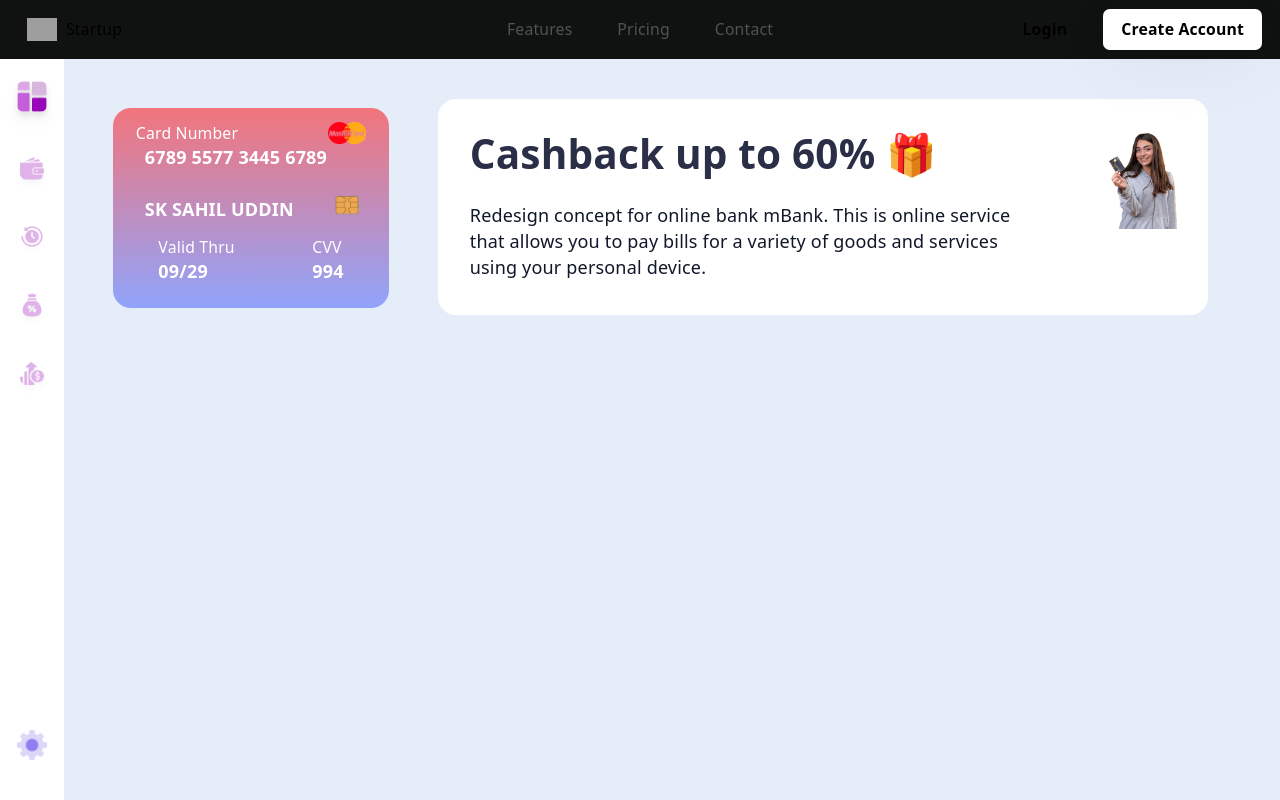
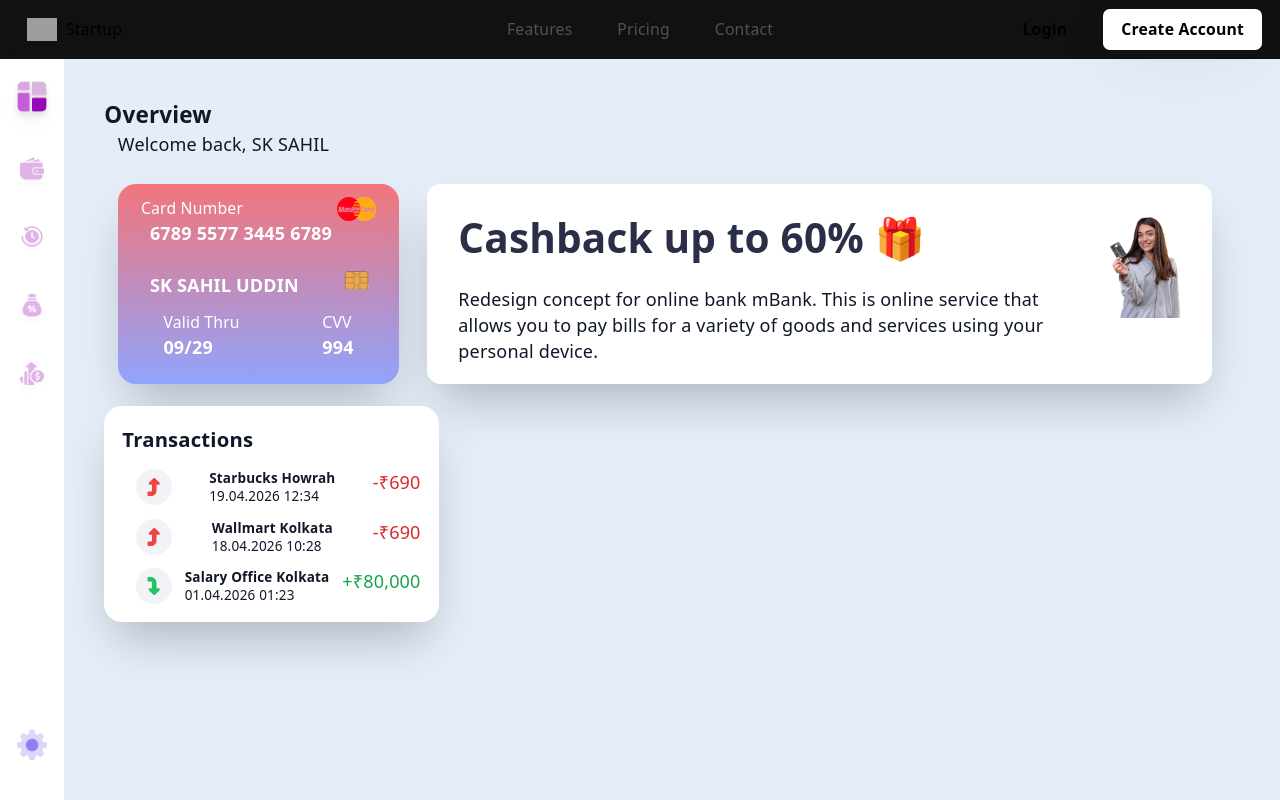
Before and after one commit to SAHIL-S02/Shinrai-Bank, a React app in the folder frontend/: page /dashboard in a window 1280 px wide. Shown: the top 800 px of the page. Built offline with nearby package versions, Linux system fonts and the light colour scheme; grey boxes are pictures that could not be loaded; the HTML template or start-up script is replaced by a standard one.

Commit message:
Added Transactions in dashboard

```diff
--- a/frontend/package.json
+++ b/frontend/package.json
@@ -12,6 +12,8 @@
   "dependencies": {
     "@base-ui/react": "^1.3.0",
     "@fontsource-variable/inter": "^5.2.8",
+    "@fortawesome/free-solid-svg-icons": "^7.2.0",
+    "@fortawesome/react-fontawesome": "^3.3.1",
     "@tabler/icons-react": "^3.41.1",
     "class-variance-authority": "^0.7.1",
     "clsx": "^2.1.1",
--- a/frontend/src/components/Navbar.jsx
+++ b/frontend/src/components/Navbar.jsx
@@ -56,13 +56,13 @@ export function NavbarDemo() {
 
           <MobileNavMenu isOpen={isMobileMenuOpen} onClose={() => setIsMobileMenuOpen(false)}>
             {navItems.map((item, idx) => (
-              <a
+              <NavLink
                 key={`mobile-link-${idx}`}
-                href={item.link}
+                to={item.link}
                 onClick={() => setIsMobileMenuOpen(false)}
                 className="relative text-neutral-600 dark:text-neutral-300">
                 <span className="block">{item.name}</span>
-              </a>
+              </NavLink>
             ))}
             <div className="flex w-full flex-col gap-4">
               <NavbarButton
--- a/frontend/src/pages/Dashboard.jsx
+++ b/frontend/src/pages/Dashboard.jsx
@@ -1,14 +1,23 @@
 import React from 'react'
 import SideBar from '@/components/SideBar'
-
+import { FontAwesomeIcon } from '@fortawesome/react-fontawesome'
+import { faArrowUp, faArrowDown, faTurnUp, faTurnDown } from '@fortawesome/free-solid-svg-icons'
 const Dashboard = () => {
   return (
     <div className=''>
         <section className='lg:min-h-[600px] lg:max-h-[800px] bg-[#E5EDF9] flex' >
             <SideBar/>
             <div className='mainDashboard w-full flex flex-col m-9'>
-              <div className='cardsAndOffers flex-1 flex gap-9 pr-3 '>
-                <div className='debitCard md:w-1/4 md:h-[200px] m-2 bg-gradient-to-b from-[#F2757B] to-[#90A4FC] rounded-2xl p-3 pl-5 pr-5 text-white'>
+              <div className='mb-4'>
+                <h1 className='font-bold text-xl'>
+                  Overview
+                </h1>
+                <h3 className='ml-3'>
+                  Welcome back, SK SAHIL
+                </h3>
+              </div>
+              <div className='cardsAndOffers flex-1 flex justify-around pr-3 flex-wrap'>
+                <div className='debitCard md:w-1/4 md:h-[200px] m-2 shadow-2xl bg-gradient-to-b from-[#F2757B] to-[#90A4FC] rounded-2xl p-3 pl-5 pr-5 text-white'>
                   <div className='flex justify-between'>
                     <div>
                       <p className='text-sm'>Card Number</p>
@@ -40,7 +49,7 @@ const Dashboard = () => {
                     </div>
                   </div>
                 </div>
-                <div className='offers w-[70%] bg-[#FFFFFF] mr-4 h-[30%] rounded-2xl p-7'>
+                <div className='offers w-[70%] m-2  bg-[#FFFFFF] md:h-[200px] rounded-xl p-7 shadow-2xl'>
                   <div className='  bg-white flex'>
                       <div>
                         <h2 className='text-4xl font-bold text-[#2A2F47]'>Cashback up to 60% 🎁</h2>
@@ -55,6 +64,61 @@ const Dashboard = () => {
                   </div>
                 </div>
               </div>
+              <div className='transactionsAndTransfers grid grid-cols-10 grid-rows-10 gap-2 w-full h-[450px] mt-3'>
+                <div className='transactions col-span-3 row-span-5 bg-white rounded-2xl p-4 shadow-2xl'>
+                  <h4 className='font-semibold text-lg mb-3'>
+                    Transactions
+                  </h4>
+                  <div className='ml-3 flex justify-between mb-3'>
+                    <div className='flex bg-[#F1F3F6] w-8 h-8 justify-center items-center rounded-full'>
+                      <FontAwesomeIcon icon={faTurnUp} className="text-red-500" />
+                    </div>
+                    <div className=''>
+                      <p className='text-xs font-bold'>
+                        Starbucks Howrah
+                      </p>
+                      <p className='text-xs font-normal'>
+                        19.04.2026 12:34
+                      </p>
+                    </div>
+                    <div className='text-red-600'>
+                      -₹690
+                    </div>
+                  </div>
+                  <div className='ml-3 flex justify-between mb-3'>
+                    <div className='flex bg-[#F1F3F6] w-8 h-8 justify-center items-center rounded-full'>
+                      <FontAwesomeIcon icon={faTurnUp} className="text-red-500" />
+                    </div>
+                    <div className=''>
+                      <p className='text-xs font-bold'>
+                        Wallmart Kolkata
+                      </p>
+                      <p className='text-xs font-normal'>
+                        18.04.2026 10:28
+                      </p>
+                    </div>
+                    <div className='text-red-600'>
+                      -₹690
+                    </div>
+                  </div>
+                  <div className='ml-3 flex justify-between'>
+                    <div className='flex bg-[#F1F3F6] w-8 h-8 justify-center items-center rounded-full'>
+                      <FontAwesomeIcon icon={faTurnDown} className="text-green-500" />
+                    </div>
+                    <div className=''>
+                      <p className='text-xs font-bold'>
+                        Salary Office Kolkata
+                      </p>
+                      <p className='text-xs font-normal'>
+                        01.04.2026 01:23
+                      </p>
+                    </div>
+                    <div className='text-green-600'>
+                      +₹80,000
+                    </div>
+                  </div>
+                </div>
+              </div>
             </div>
         </section>
 
```
Also changed, not shown: 1 other file (tests, documents, lock files or other folders).
